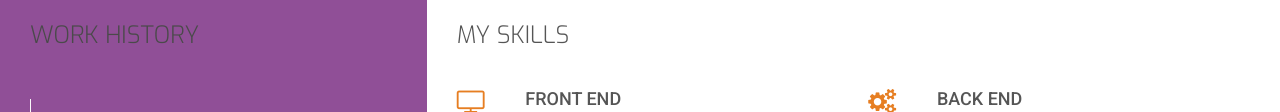
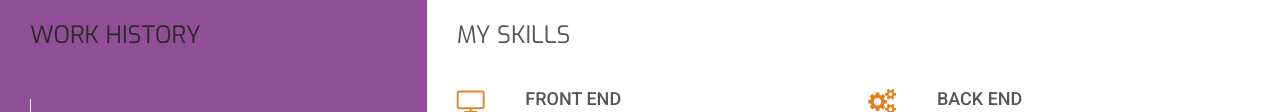
Before and after one commit to RenataKrol/ucd-resume, a plain HTML site: page resume.html in a window 1280 px wide. Shown: the part 364-476 px from the top of the page. Drawn offline with nearby package versions, Linux system fonts and the light colour scheme.

Commit message:
colors update

```diff
--- a/assets/css/style.css
+++ b/assets/css/style.css
@@ -76,7 +76,7 @@ h4 {
 .history-heading,
 .section-heading {
     font-family: "Exo", sans-serif;
-    font-weight: 300;
+    font-weight: 400;
     margin-top: 25px;
     margin-bottom: 40px;
 }
@@ -323,7 +323,7 @@ footer .cv-pdf i:hover{
 }
 
 .history-heading {
-    color: #4A4A4A;
+    color: #2B2A2A;
     margin-bottom: 50px;
 }
 
```
